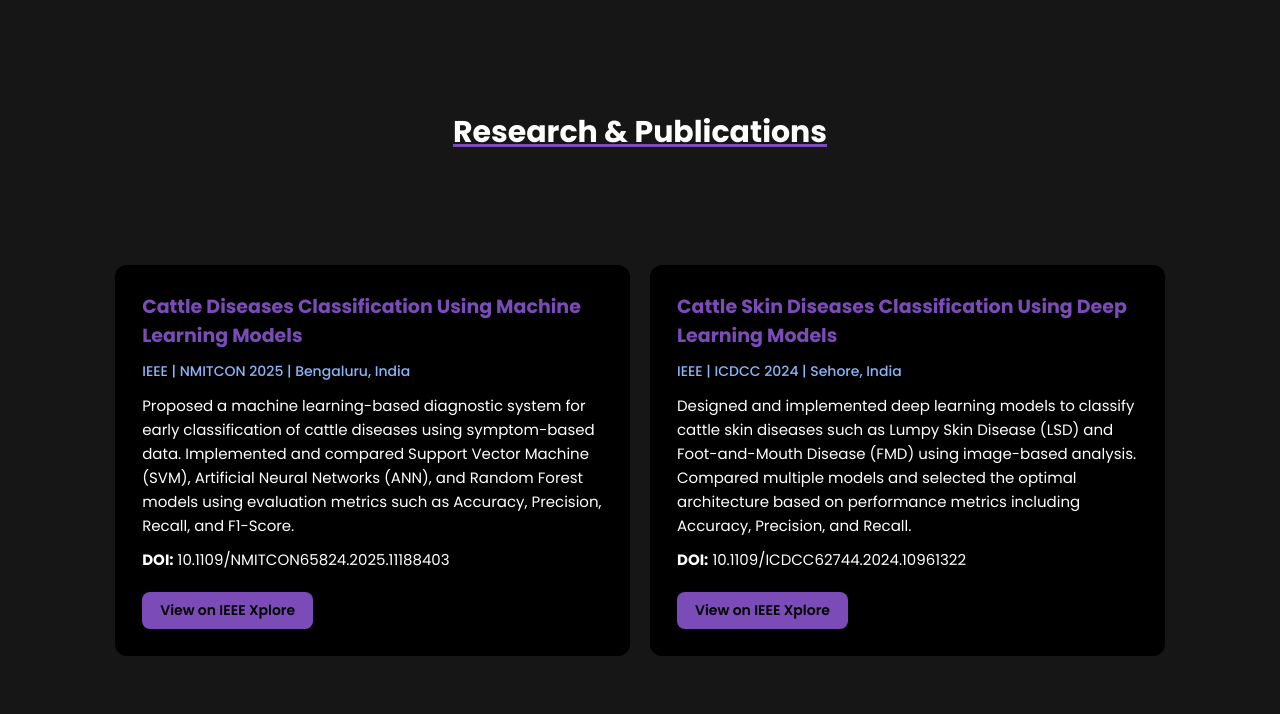
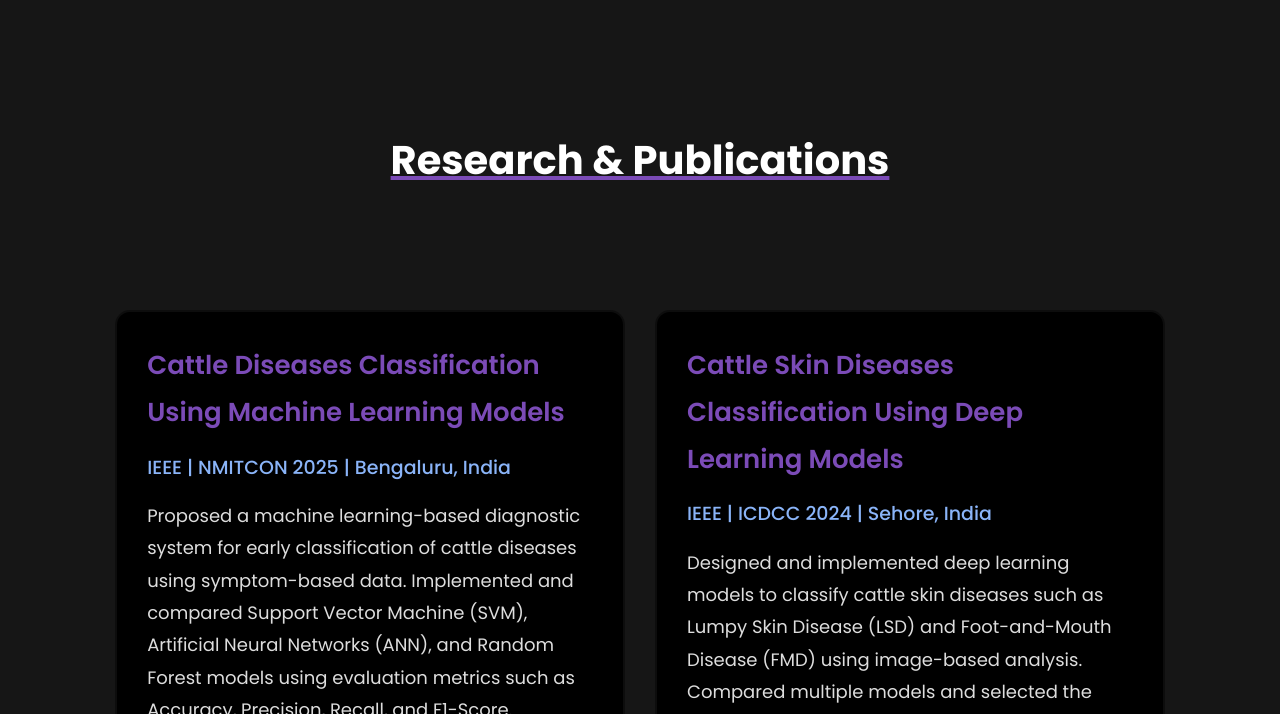
Before and after one commit to mbalajiyadav/portfolio2, a plain HTML site: page index.html in a window 1280 px wide. Shown: the part 1866-2580 px from the top of the page. Drawn offline with Linux system fonts and the light colour scheme.

Commit message:
Update style.css

```diff
--- a/style.css
+++ b/style.css
@@ -670,74 +670,83 @@ section {
   }
 
 }
-/* =======================
-   RESEARCH & PUBLICATIONS
-======================= */
+/* ================================
+   RESEARCH & PUBLICATIONS SECTION
+================================ */
 
 .research {
-    padding: 6rem 9%;
-    background: var(--second-bg-color); /* same as other sections */
+    padding: 8rem 9%;
+    background: var(--second-bg-color);
 }
 
 .research .heading {
     text-align: center;
-    margin-bottom: 4rem;
+    font-size: 4rem;
+    margin-bottom: 5rem;
 }
 
-/* Container */
+/* Container Grid */
 .research-container {
     display: grid;
-    grid-template-columns: repeat(auto-fit, minmax(320px, 1fr));
-    gap: 2rem;
+    grid-template-columns: repeat(auto-fit, minmax(350px, 1fr));
+    gap: 3rem;
 }
 
-/* Card */
+/* Research Card */
 .research-card {
     background: var(--bg-color);
-    padding: 2.5rem;
-    border-radius: 1.2rem;
-    border: 2px solid transparent;
-    transition: 0.3s ease;
+    padding: 3rem;
+    border-radius: 1.5rem;
+    border: 2px solid rgba(255, 255, 255, 0.05);
+    transition: all 0.3s ease;
+    line-height: 1.8;
 }
 
+/* Hover Effect */
 .research-card:hover {
+    transform: translateY(-8px);
     border-color: var(--main-color);
-    transform: translateY(-6px);
-    box-shadow: 0 0 15px var(--main-color);
+    box-shadow: 0 0 25px rgba(0, 238, 255, 0.3);
 }
 
-/* Title */
+/* Paper Title */
 .research-card h3 {
-    font-size: 1.9rem;
+    font-size: 2.6rem;
+    font-weight: 600;
     color: var(--main-color);
-    margin-bottom: 1rem;
+    margin-bottom: 1.5rem;
 }
 
-/* Journal line */
+/* Conference / Journal Info */
 .research-card .journal {
-    font-size: 1.4rem;
+    font-size: 1.9rem;
+    font-weight: 500;
     color: #8ab4f8;
-    margin-bottom: 1.2rem;
-    font-weight: 500;
+    margin-bottom: 1.5rem;
 }
 
-/* Paragraph */
+/* Description */
 .research-card p {
-    font-size: 1.5rem;
-    line-height: 1.6;
-    margin-bottom: 1rem;
+    font-size: 1.8rem;
+    margin-bottom: 1.5rem;
+    color: #ddd;
+}
+
+/* DOI */
+.research-card p b {
+    color: #fff;
 }
 
 /* Button */
 .research-btn {
     display: inline-block;
-    margin-top: 1rem;
-    padding: 0.8rem 1.8rem;
-    font-size: 1.4rem;
+    margin-top: 1.5rem;
+    padding: 1rem 2.5rem;
+    font-size: 1.6rem;
     font-weight: 600;
     background: var(--main-color);
     color: #000;
-    border-radius: 0.8rem;
+    border-radius: 1rem;
     text-decoration: none;
     transition: 0.3s ease;
 }
@@ -747,24 +756,34 @@ section {
     color: var(--main-color);
 }
 
-/* =======================
-   MOBILE RESPONSIVENESS
-======================= */
+/* ================================
+   RESPONSIVE DESIGN
+================================ */
+
+@media (max-width: 991px) {
+    .research {
+        padding: 6rem 5%;
+    }
+
+    .research .heading {
+        font-size: 3.5rem;
+    }
+}
 
 @media (max-width: 768px) {
-    .research {
-        padding: 4rem 6%;
+    .research-container {
+        grid-template-columns: 1fr;
     }
 
     .research-card {
-        padding: 2rem;
+        padding: 2.5rem;
     }
 
     .research-card h3 {
-        font-size: 1.6rem;
+        font-size: 2.2rem;
     }
 
     .research-card p {
-        font-size: 1.4rem;
+        font-size: 1.6rem;
     }
 }
```
